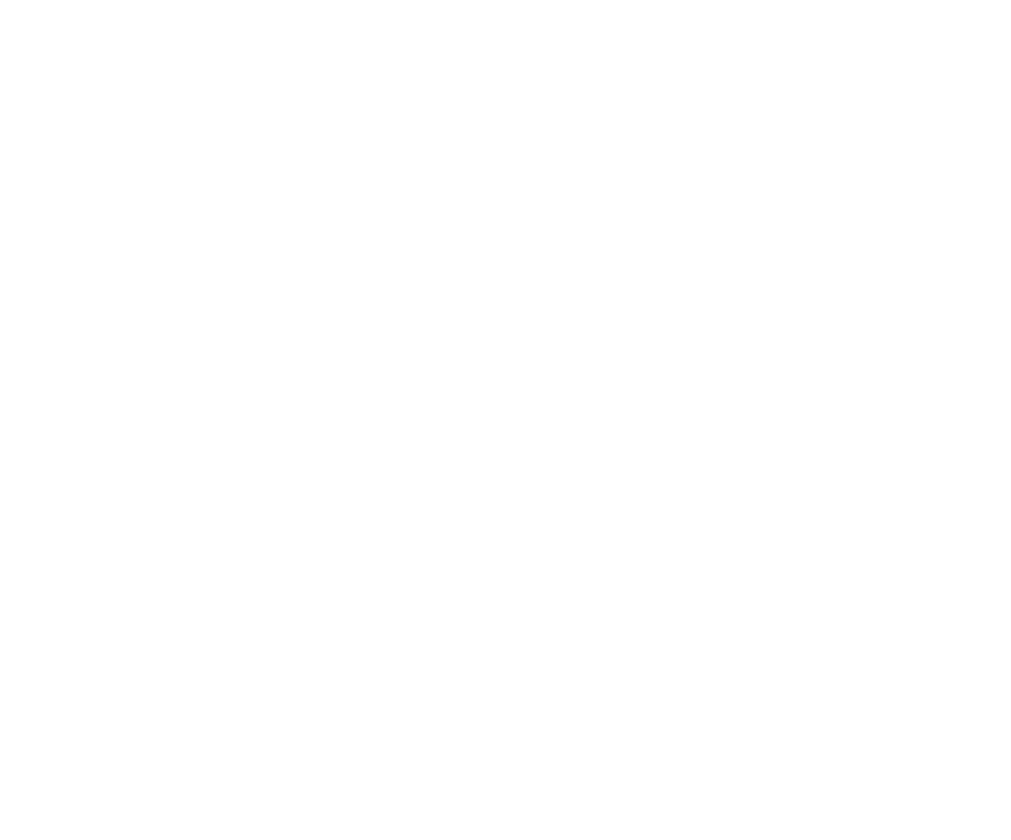
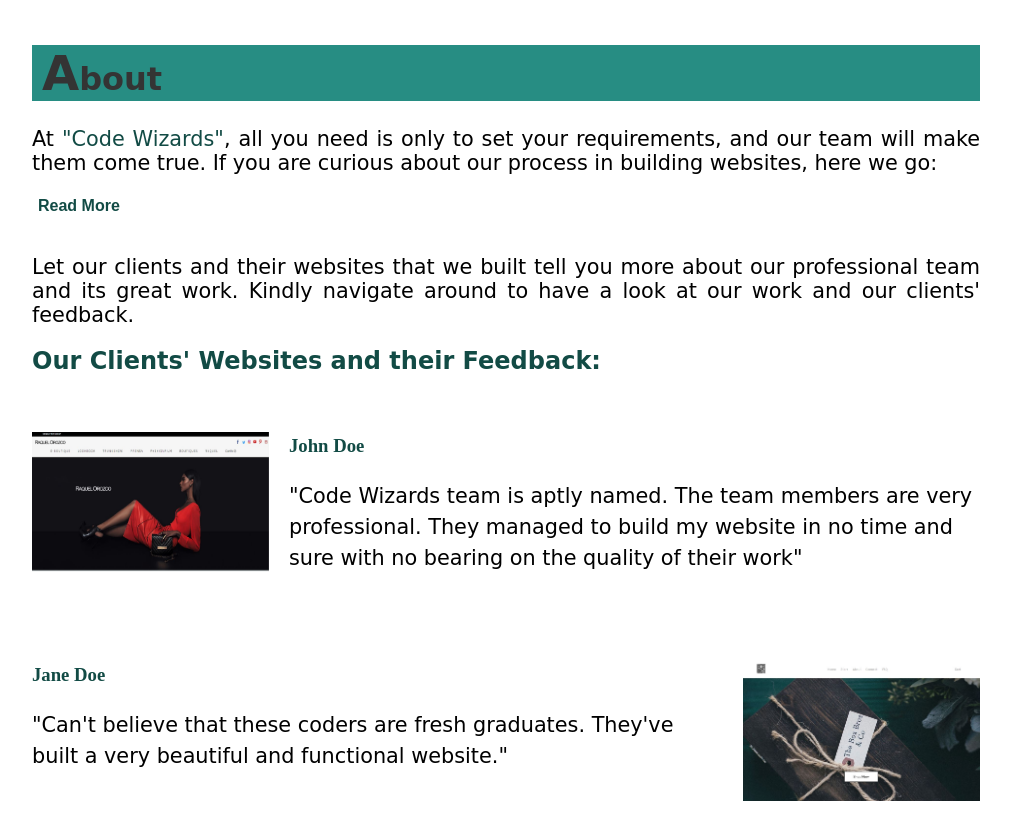
Before and after one commit to GSG-G7/code-wizards, a plain HTML site: page index.html in a window 1280 px wide. Shown: the whole page, without its empty margins (134-1145 px from the left). Before the commit the page ends 800 px from the top, so only its background shows below. Drawn offline with Linux system fonts and the light colour scheme.

Commit message:
create about section with html, css and js Relates #5

```diff
--- a/app/app.js
+++ b/app/app.js
@@ -0,0 +1,17 @@
+//caption my elements I will work with
+const go = document.querySelector('#go');
+const more = document.querySelector('#more');
+const btn = document.querySelector('#btn');
+
+//Read More button
+btn.addEventListener('click', function() {
+    if(go.style.display === 'none') {
+        go.style.display = 'inline';
+        btn.innerHTML = 'Read More';
+        more.style.display = 'none';
+    } else {
+        go.style.display = 'none';
+        btn.innerHTML = 'Read Less';
+        more.style.display = 'inline';
+    }
+});
--- a/index.html
+++ b/index.html
@@ -19,9 +19,36 @@
         <section class="home">
 
         </section>
-        <section class="about">
+
+
+        <section id = "about" class="about">
+            <h1 class="about__heading">about</h1>
+            <p class="about__paragraph"> At <a href="main#">"Code Wizards"</a>, all you need is only to set your requirements, and our team will make them come true. If you are curious about  our process in building websites, <span id="go">here we go:</span><span id="more"><br><em><strong>We have a process that we go through during building our clients' websites:</em> </strong><br><span class="numeral">First,</span> After the client contacts with us, we call him/her back to know the requirements.<br><span class="numeral">Second,</span> We receive the user stories in order to know what we need to build in details. <br><span class="numeral">Third,</span> We start drawing a layout. etc...</span></p>
+            <button id="btn">Read More</button>
+
+            <br><br>
+            <p class="about__paragraph">
+            Let our clients and their websites that we built tell you more about our professional team and its great work. Kindly navigate around to have a look at our work and our clients' feedback.</p>
+            <div class="feedback">
+                <h1 class="feedback__title">Our Clients' Websites and their Feedback:</h1>
+                <br>
+                <div class="feedback__client">
+                    <a href="#"><img class="stclient" src="images/1stclient.jpg" alt="first-client-website-img"></a>
+                    <h3 class="clientname">John Doe</h3>
+                    <p class="clientfeedback">"Code Wizards team is aptly named. The team members are very professional. They managed to build my website in no time and sure with no bearing on the quality of their work"</p>
+
+                </div>
+                <br>
+                <div class="feedback__client">
+                    <a href="#"><img class="ndclient" src="images/2ndclient.jpg" alt="second-client-website-img"></a>
+                    <h3 class="clientname">Jane Doe</h3>
+                    <p class="clientfeedback">"Can't believe that these coders are fresh graduates. They've built a very beautiful and functional website."</p>
+                </div>
+            </div>
 
         </section>
+
+
         <section class="team">
 
         </section>
--- a/style/style.css
+++ b/style/style.css
@@ -0,0 +1,122 @@
+.about {
+width: 75%;
+margin: auto;
+padding: 10px;
+text-align: justify;
+}
+
+.about__heading {
+    background-color:rgb(39, 141, 131);
+    font-family: 'Amatic SC', cursive;
+    font-size: 2rem;
+    color: #343434;
+}
+
+.about__heading::first-letter {
+    text-transform: uppercase;
+    font-size: 3rem;
+    padding-left: 10px;
+}
+
+.about__paragraph {
+    text-align: justify;
+    font-family: 'Handlee', cursive;
+    font-size: 1.3rem;
+}
+
+a {
+    text-decoration: none;
+    color:  rgb(18, 75, 69);
+}
+
+.feedback__client {
+    margin: auto;
+    text-align: left;
+    line-height: 1.5;
+    margin-bottom: 50px;
+}
+
+.feedback__title {
+    font-family: 'Amatic SC', cursive;
+    color: rgb(18, 75, 69);
+}
+
+.stclient {
+    width: 25%;
+    height: 140px;
+    float: left;
+    margin-right: 20px;
+}
+
+.ndclient {
+    width: 25%;
+    height: 140px;
+    float: right;
+    margin-left: 20px;
+}
+
+.clientname {
+    color:  rgb(18, 75, 69);
+}
+
+.clientfeedback {
+    font-family: 'Handlee', cursive;
+    font-size: 1.3rem;
+}
+/*Read More button*/
+
+#more {
+    display: none;
+    font-family: 'Handlee', cursive;
+    line-height: 2;
+}
+
+.numeral {
+    color:  rgb(18, 75, 69);
+    font-weight: bold;
+}
+
+#btn {
+    background-color: white;
+    border: none;
+    color: rgb(18, 75, 69);
+    font-size: 1rem;
+    font-weight: bold;
+}
+
+/* make my webpages responsive for mobile screens */
+@media (max-width: 425px) {
+    body {
+        padding: 0;
+    }
+    .about {
+        width: 100%;
+        padding: 0;
+    }
+
+    .about__paragraph {
+        text-align: start;
+    }
+
+    .feedback__client {
+        display: block;
+    }
+
+    .feedback__client img {
+        float: none;
+        width: 100%;
+        padding: 0;
+    }
+
+    .ndclient {
+        margin-left: 0;
+    }
+}
+@media (max-width: 768px){
+    .about {
+        width: 100%;
+        padding-bottom: 0;
+    }
+
+
+}
```
Also changed, not shown: images/1stclient.jpg (added), images/2ndclient.jpg (added), images/3rdclient.jpg (added).
